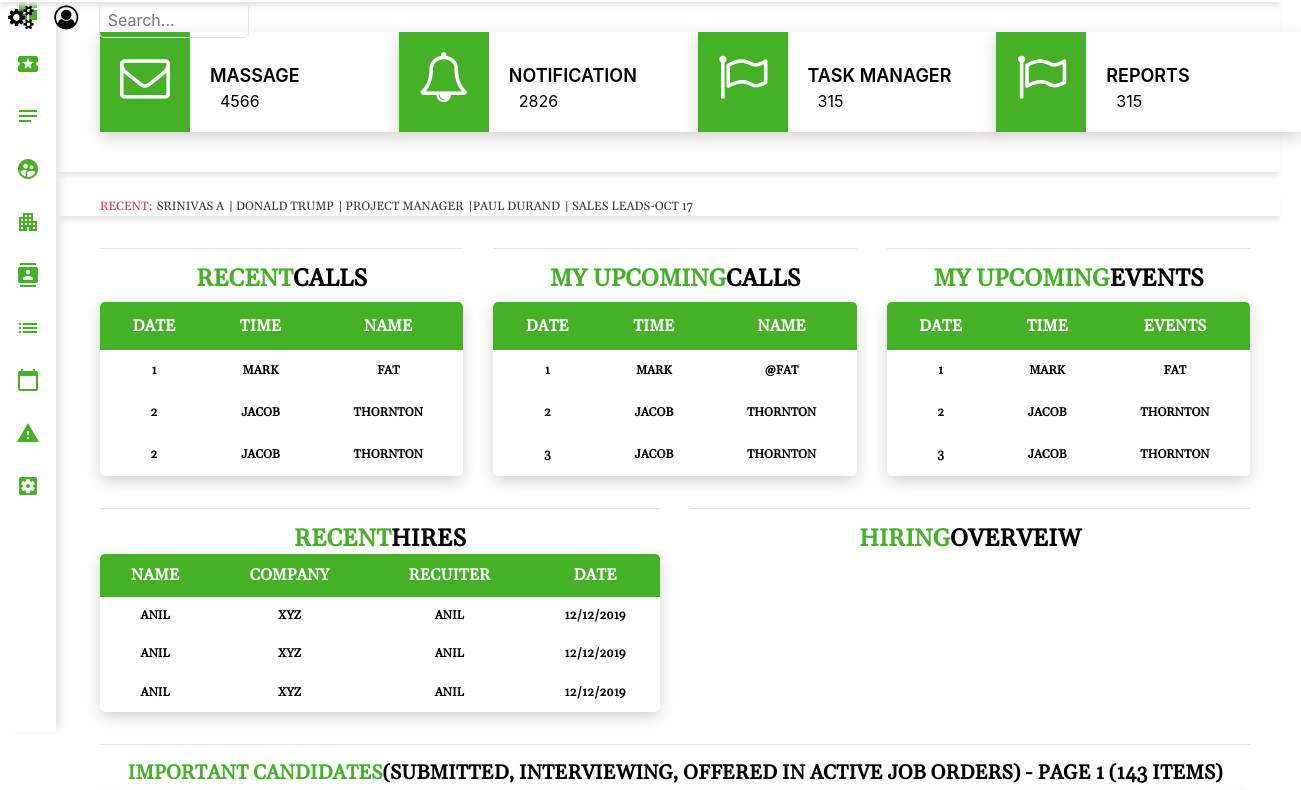
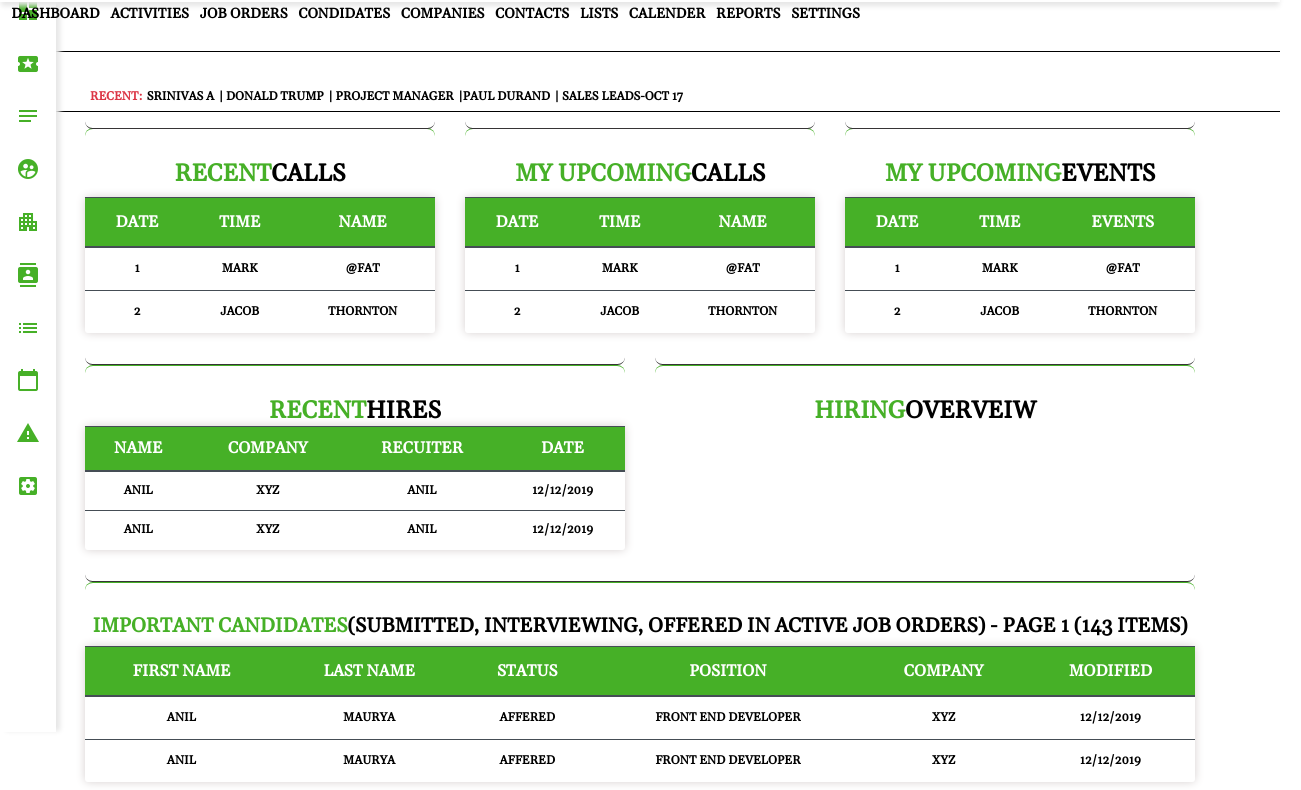
Before and after one commit to anil12trailblazer/opencats, a website: page index.html in a window 1280 px wide. Shown: the part 68-858 px from the top of the page, 1301 px wide, since content can reach past the window. Drawn offline with nearby package versions, Linux system fonts and the light colour scheme.

Commit message:
Revert "few change"
This reverts commit c4825f1f963e7d45a2c3de1196be65b64de96a65.

```diff
--- a/index.html
+++ b/index.html
@@ -9,7 +9,7 @@
         <link rel="stylesheet" href="https://cdnjs.cloudflare.com/ajax/libs/font-awesome/4.7.0/css/font-awesome.min.css">
         <link href="https://fonts.googleapis.com/css?family=Gelasio&display=swap" rel="stylesheet">
         <link href="https://fonts.googleapis.com/icon?family=Material+Icons"rel="stylesheet">
-
+        <link href="https://unpkg.com/aos@2.3.1/dist/aos.css" rel="stylesheet">
         <!-- Latest compiled and minified CSS -->
         <link rel="stylesheet" href="https://maxcdn.bootstrapcdn.com/bootstrap/4.4.1/css/bootstrap.min.css">
 
@@ -21,6 +21,8 @@
 
         <!-- Latest compiled JavaScript -->
         <script src="https://maxcdn.bootstrapcdn.com/bootstrap/4.4.1/js/bootstrap.min.js"></script>
+        <!-- AOS srcoll    -->
+        <script src="https://unpkg.com/aos@2.3.1/dist/aos.js"></script>
 
     </head>
     <body>
@@ -29,21 +31,20 @@
           <section>
             <nav class="navbar navbar-toggleable-md sticky-top ">
                 <a href="#" id="menu-toggle" class="menu-toggle" data-toggle="offcanvas">
-                <i class="material-icons menu-toggle-icon">menu</i>
+                <i class="material-icons menu-toggle-icon"  data-aos="fade-right"data-aos-duration="3000">menu</i>
                 </a>
                 <a class="navbar-brand text-uppercase text-dark" href="#"><img src="Image/applicationLogo.jpg"></a>
-                <div class="dashboard-menu p-2">
+                <div class="dashboard-menu p-2"data-aos="fade-down"data-aos-duration="2000">
                   <a href="#">dashboard </a>
                   <a href="#">Activities</a>
                   <a href="#">job orders</a>
                   <a href="#">condidates</a>
                   <a href="#">Companies </a>
                   <a href="#">contacts  </a>
-                </div>
-                <div class="top-navbar-icon">
-                <a><i class="fa fa-cogs"></i></a>
-                <a><i class="fa fa-user-circle-o" aria-hidden="true"></i></a>
-                <a><input class="bg-transparent"placeholder="Search..."></input></a>
+                  <a href="#">Lists     </a>
+                  <a href="#">Calender  </a>
+                  <a href="#">Reports   </a>
+                  <a href="#">Settings  </a>
                 </div>
             </nav>
           </section>
@@ -53,7 +54,7 @@
         <section>
           <div class="container-fluid">
             <div class="fixed-nav">
-              <div class="fixed-nav-inner">
+              <div class="fixed-nav-inner" data-aos="fade-right"data-aos-duration="3000">
                 <ul class="text-center">
                   <a href="#" id="menu-toggle" class=" menu-toggle" data-toggle="offcanvas">
                     <li><i class="material-icons menu-toggle-icon">menu</i></li>
@@ -104,53 +105,10 @@
           </div>
         </section>
         <section>
-            <div class="container-fluid dropdown-menu-space">
-              <div class="row">
-                  <div class="col-sm-3">
-                    <div class="info-box info-box-sm dropdown">
-                      <div class="info-box-icon">
-                        <i class="fa fa-envelope-o"></i>
-                      </div>
-                      <div class="info-box-content">
-                        <span class="info-box-text">Massage</span>
-                        <span class="info-box-number">4566</span>
-                      </div>
-                    </div>
-                  </div>
-                  <div class="col-sm-3">
-                    <div class="info-box info-box-sm dropdown">
-                      <div class="info-box-icon">
-                        <i class="fa fa-bell-o"></i>
-                      </div>
-                      <div class="info-box-content">
-                        <span class="info-box-text">Notification</span>
-                        <span class="info-box-number">2826</span>
-                      </div>
-                    </div>
-                  </div>
-                  <div class="col-sm-3">
-                    <div class="info-box info-box-sm dropdown">
-                      <div class="info-box-icon">
-                        <i class="fa fa-flag-o"></i>
-                      </div>
-                      <div class="info-box-content">
-                        <span class="info-box-text">Task manager</span>
-                        <span class="info-box-number">315</span>
-                      </div>
-                    </div>
-                  </div>
-                  <div class="col-sm-3">
-                    <div class="info-box info-box-sm dropdown">
-                      <div class="info-box-icon">
-                        <i class="fa fa-flag-o"></i>
-                      </div>
-                      <div class="info-box-content">
-                        <span class="info-box-text">Reports</span>
-                        <span class="info-box-number">315</span>
-                      </div>
-                    </div>
-                  </div>
-              </div>
+            <div class=" dropdown-menu-space">
+                <div class="row">
+
+                </div>
             </div>
         </section>
         <section>
@@ -167,12 +125,12 @@
         </section>
 <!--------------------table------------------------>
         <section>
-            <div class=" container-fluid">
-              <div class="row firstpage-firsttable-updates">
-                <div class="col-lg-4 col-md-4">
+            <div class=" container firstpage-firsttable-updates">
+              <div class="row">
+                <div class="col-lg-4 col-md-4"data-aos="fade-right"data-aos-duration="3000">
                   <hr  class="style">
                   <h4><span>Recent</span>Calls</h4>
-                  <table class="table table-hover">
+                  <table class="table table-striped table-dark">
                     <thead style="font-size: 16px;background-color: #46B027; color: #fff;">
                       <tr>
                         <th scope="col">Date</th>
@@ -184,12 +142,7 @@
                       <tr>
                         <th scope="row">1</th>
                         <td>Mark</td>
-                        <td>fat</td>
-                      </tr>
-                      <tr>
-                        <th scope="row">2</th>
-                        <td>Jacob</td>
-                        <td>Thornton</td>
+                        <td>@fat</td>
                       </tr>
                       <tr>
                         <th scope="row">2</th>
@@ -199,10 +152,10 @@
                     </tbody>
                   </table>
                 </div>
-                <div class="col-lg-4 col-md-4">
-                    <hr>
+                <div class="col-lg-4 col-md-4" data-aos="flip-left"data-aos-duration="3000">
+                    <hr  class="style">
                     <h4><span>my upcoming</span>Calls</h4>
-                    <table class="table table-hover">
+                    <table class="table table-striped table-dark">
                       <thead style="font-size: 16px;background-color: #46B027; color: #fff;">
                         <tr>
                           <th scope="col">Date</th>
@@ -221,18 +174,13 @@
                           <td>Jacob</td>
                           <td>Thornton</td>
                         </tr>
-                        <tr>
-                          <th scope="row">3</th>
-                          <td>Jacob</td>
-                          <td>Thornton</td>
-                        </tr>
                       </tbody>
                     </table>
                 </div>
-                <div class="col-lg-4 col-md-4">
-                    <hr>
+                <div class="col-lg-4 col-md-4"data-aos="fade-left"data-aos-duration="3000">
+                    <hr class="style">
                     <h4><span>my Upcoming</span>Events</h4>
-                    <table class="table table-hover">
+                    <table class="table table-striped table-dark">
                       <thead style="font-size: 16px;background-color: #46B027;color: #fff;">
                         <tr>
                           <th scope="col">Date</th>
@@ -244,15 +192,10 @@
                         <tr>
                           <th scope="row">1</th>
                           <td>Mark</td>
-                          <td>fat</td>
+                          <td>@fat</td>
                         </tr>
                         <tr>
                           <th scope="row">2</th>
-                          <td>Jacob</td>
-                          <td>Thornton</td>
-                        </tr>
-                        <tr>
-                          <th scope="row">3</th>
                           <td>Jacob</td>
                           <td>Thornton</td>
                         </tr>
@@ -264,12 +207,12 @@
         </section>
 
         <section>
-          <div class="container-fluid">
+          <div class="container">
             <div class="row firstpage-secondtable-updates">
-              <div class="col-lg-6 col-md-6">
-                <hr>
+              <div class="col-lg-6 col-md-6"data-aos="fade-right"data-aos-duration="3000">
+                <hr  class="style">
                 <h4><span>Recent</span>hires</h>
-                <table class="table table-hover">
+                <table class="table table-striped table-dark">
                   <thead style="font-size: 16px;background-color: #46B027;color: #fff;">
                     <tr>
                       <th scope="col">name</th>
@@ -291,17 +234,11 @@
                       <td>anil</td>
                       <td>12/12/2019</td>
                     </tr>
-                    <tr>
-                      <th scope="row">anil</th>
-                      <td>xyz</td>
-                      <td>anil</td>
-                      <td>12/12/2019</td>
-                    </tr>
                   </tbody>
                 </table>
               </div>
-              <div class="col-lg-6 col-md-6">
-                <hr>
+              <div class="col-lg-6 col-md-6"data-aos="fade-left">
+                <hr  class="style">
                 <h4><span>hiring</span>overveiw</h4>
               </div>
             </div>
@@ -309,11 +246,11 @@
         </section>
 
         <section>
-          <div class="container-fluid">
-          <div class="firstpage-thirdtable-updates">
-            <hr>
+          <div class="container firstpage-thirdtable-updates"data-aos="fade-up"
+          data-aos-duration="3000">
+            <hr class="style">
             <h4><span>Important Candidates</span>(Submitted, Interviewing, Offered in Active Job Orders) - Page 1 (143 Items)</h4>
-            <table class="table table-hover">
+            <table class="table table-striped table-dark">
               <thead style="font-size: 16px;background-color: #46B027;color: #fff;">
                 <tr>
                   <th scope="col"> first name</th>
@@ -341,25 +278,20 @@
                   <td>xyz</td>
                   <td>12/12/2019</td>
                 </tr>
-                <tr>
-                  <th scope="row">anil</th>
-                  <td>maurya</td>
-                  <td>affered</td>
-                  <td>front end developer</td>
-                  <td>xyz</td>
-                  <td>12/12/2019</td>
-                </tr>
               </tbody>
             </table>
           </div>
-          </div>
         </section>
+
+
+
         <script>
             $(document).ready(function (){
                 $('[data-toggle="offcanvas"]').click(function () {
                 $('.fixed-nav-inner').toggleClass('open-nav')
               });
-            })
+            });
+            AOS.init();
         </script>
     </body>
 </htnl>
--- a/sass/main.scss
+++ b/sass/main.scss
@@ -60,38 +60,16 @@ html ,body {
           display: inline-block;
           font-family: 'Gelasio', serif;
       }
-      // .dashboard-menu a:hover{color: #46B027;}
-      // .dashboard-menu a::after{position:absolute; transition: all .7s; bottom: 0;left: 0; right: 0; margin: auto; width: 0%;content: '';color:transparent;background: #000;height: 1px;}
-      // .dashboard-menu a:hover:after {width: 100%;}
+      .dashboard-menu a:hover{color: #46B027;}
+      .dashboard-menu a::after{position:absolute; transition: all .7s; bottom: 0;left: 0; right: 0; margin: auto; width: 0%;content: '';color:transparent;background: #000;height: 1px;}
+      .dashboard-menu a:hover:after {width: 100%;}
     }
-    .top-navbar-icon a{
-          color: $color-1;
-          padding: 0.5rem;
-          font-size:24px;
-          position: relative;
-          display: inline-block;
-          input{
-           border:0.4px solid $color-5;
-           width:150px;
-           height:35px;
-           border-radius:5px;
-           overflow: hidden;
-           font-size: 16px;
-           color: $color-5;
-           background-color: $color-2;
-           padding: 0.5rem;
-           i{
-             float:right;
-           &:hover{
-             color:$color-3;
-        }}
-    }}
+
     /* side bar style*/
     .container-fluid {
       height: 100%;
-      width:100%;
       .fixed-nav {
-        height:100%;
+        height:auto;
         .fixed-nav-inner {
           display: inline-flex;
           flex-direction: column;
@@ -105,11 +83,11 @@ html ,body {
           z-index: 99;
           // box-shadow:0em 0em 0.8em  #e6e6e6;//, inset 0 0 0.7em #b5e1ff;
           // box-shadow: 0px 10px 30px #e6e6e6;
-          box-shadow: 7px 0 7px -2.5px #e6e6e6;
+          box-shadow: 5px 0 5px -1px #e6e6e6;
           ul {
             list-style-type: none;
             padding: 0;
-            a{
+            a {
               text-decoration:none;
               color:$color-1;
               display: flex;
@@ -179,97 +157,38 @@ html ,body {
   }
 
   /* dropdown-menu-space */
-  section .dropdown-menu-space{
+  .dropdown-menu-space{
       width: 100%;
-      height: 170px;
+      height: 50px;
+      background-color:$background-color-2;
       margin-top: 70px;
+      border-bottom: 0.5px solid#000;
       box-shadow: 0px 5px 5px -1px #e6e6e6;
-      padding-left: 100px;
-      // padding-right: 15px;
-      padding-top: 5px;
-  }
-  .info-box.info-box-sm {
-    min-height: 100px;
-    margin-top: 25px;
-    font-size: 15px;
-    display: inline-flex;
-    box-shadow: 0px 5px 15px #d6d0d0;
-
-  }
-
-  .info-box.info-box-sm .info-box-icon {
-    height: 100px;
-    font-size: 50px;
-    line-height: 50px;
-  }
-
-  .info-box .info-box-sm .info-box-content {
-    height: 100px;
-  }
-
-  .info-box .info-box-content .info-box-text {
-    padding:20px;
-    font-size: 18px!important;
-    text-transform:uppercase;
-    font-weight: 600;
-
-  }
-
-  .info-box .info-box-content .info-box-number {
-    font-size: 16px!important;
-    display:flex;
-    margin-left: 30px;
-  }
-
-  .info-box.info-box-sm.dropdown {
-    float: left;
-    height: 100px;
-  }
-
-  .info-box.info-box-sm.dropdown .info-box-icon {
-    background: $background-color-3;
-    display: inline-flex;
-    padding:20px;
-    color:$color-2
-  }
-
-  .info-box.info-box-sm.dropdown .info-box-content {
-    width:215px;
-    background: $background-color-2;
-    float: left;
-    padding-top: 30px;
-    color: $color-1;
   }
 /*----------------------------------------*/
 
   section .fixed-menu{
-
+    padding-top: 30px;;
+    height:60px ;
     width: 100%;
-    // height: 5vh;
-    // border-bottom: 0.5px solid#000;
+    border-bottom: 0.5px solid#000;
     background-color: $background-color-2;
     background: cover;
-    box-shadow: 0 5px 5px -1px #e6e6e6;
-    margin-top:20px;
    ul {
-    padding-left:100px;
-    li{
+    margin-left: 50px;
+   }
+  }
+  .fixed-menu ul li{
+
       text-decoration: none;
       text-transform: uppercase;
       font-size: 12px;
       font-family: 'Gelasio', serif;
-      color: $color-4;
-      font-weight: 200;
-
+      color: $color-1;
+      font-weight: 600;
     }
-   }
-  }
 /*-------------first table upadates style---------------*/
-.firstpage-firsttable-updates{
-padding-left: 85px;
-padding-right: 15px;
-text-decoration: none;
-h4{
+.firstpage-firsttable-updates h4{
     text-decoration: none;
     font-family: 'Gelasio', serif;
     font-weight: 600;
@@ -277,7 +196,7 @@ h4{
     text-align: center;
     color:$color-1;
     text-transform: uppercase;
-}}
+}
 .firstpage-firsttable-updates h4 span{color: #46B027;}
 .firstpage-firsttable-updates table{
   font-weight: 600;
@@ -286,19 +205,13 @@ h4{
    text-decoration: none;
    text-transform: uppercase;
    font-size: 12px;
-   border-radius: 5px;
-   overflow: hidden;
+   border-radius: 3px;
    background-color:$background-color-2;
    color:$color-1;
    font-family: 'Gelasio', serif;
   //  box-shadow:0.5em 0.5em 1em #363435;
-  box-shadow: 0px 5px 15px #d6d0d0;
-  td, th{
-    border: none !important;
-  }
+  box-shadow: 0px 0px 10px #d6d0d0;
 }
-
-
 /*-------------firstpage-secondttable-updates--------------*/
 .firstpage-secondtable-updates h4{
   text-decoration: none;
@@ -314,22 +227,16 @@ h4{
   font-weight: 600;
   text-align: center;
    text-decoration: none;
-   overflow: hidden;
    text-transform: uppercase;
    font-size: 12px;
-   border-radius: 5px;
+   border-radius: 3px;
    background-color:$background-color-2;
    color: $background-color-1;
    font-family: 'Gelasio', serif;
   //  box-shadow:0.5em 0.5em 1em #363435;
   // box-shadow: 0px 5px 15px #d6d0d0;
-  box-shadow: 0px 5px 15px #d6d0d0;
-  td, th{
-    border: none !important;
-  }
+  box-shadow: 0px 0px 10px #d6d0d0;
 }
-.firstpage-secondtable-updates{padding-left: 85px;
-  padding-right: 15px;}
 /*---------------firstpage-thirdtable-updates--------------*/
 .firstpage-thirdtable-updates h4{
   text-decoration: none;
@@ -346,18 +253,29 @@ h4{
   text-align: center;
    text-decoration: none;
    text-transform: uppercase;
-   overflow: hidden;
    font-size: 12px;
-   border-radius:5px;
+   border-radius:3px;
    background-color:$background-color-2 ;
    color: $color-1;
    font-family: 'Gelasio', serif;
   //  box-shadow:0.5em 0.5em 1em #363435;
   // box-shadow: 0px 5px 15px #d6d0d0;
-  box-shadow: 0px 5px 15px #d6d0d0;
-  td, th{
-    border: none !important;
+  box-shadow: 0px 0px 10px #d6d0d0;
+}
+hr.style{
+  height:15px;
+  border-style: solid;
+  border-color:$color-3;
+  border-width:0.5px 0 0 0;
+  border-radius: 10px;
   }
-}
-.firstpage-thirdtable-updates{padding-left: 85px;
-  padding-right: 15px;}
+  hr.style:before {
+  display: block;
+  content: "";
+  height: 15px;
+  margin-top: -15.5px;
+  border-style:solid;
+  border-color:$color-4;
+  border-width: 0 0 .5px 0;
+  border-radius: 10px;
+  }
```
Also changed, not shown: CSS/style.css.
